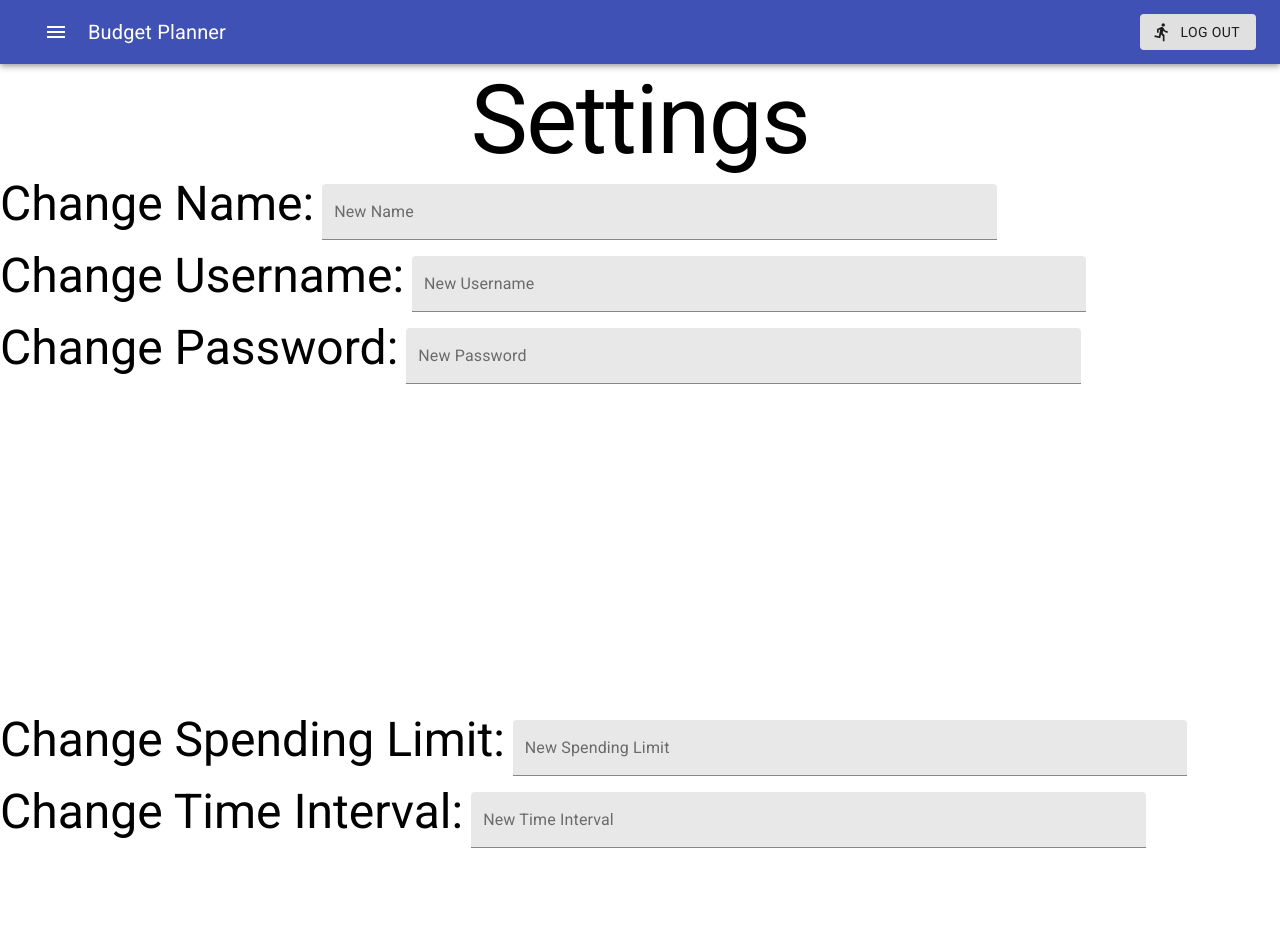
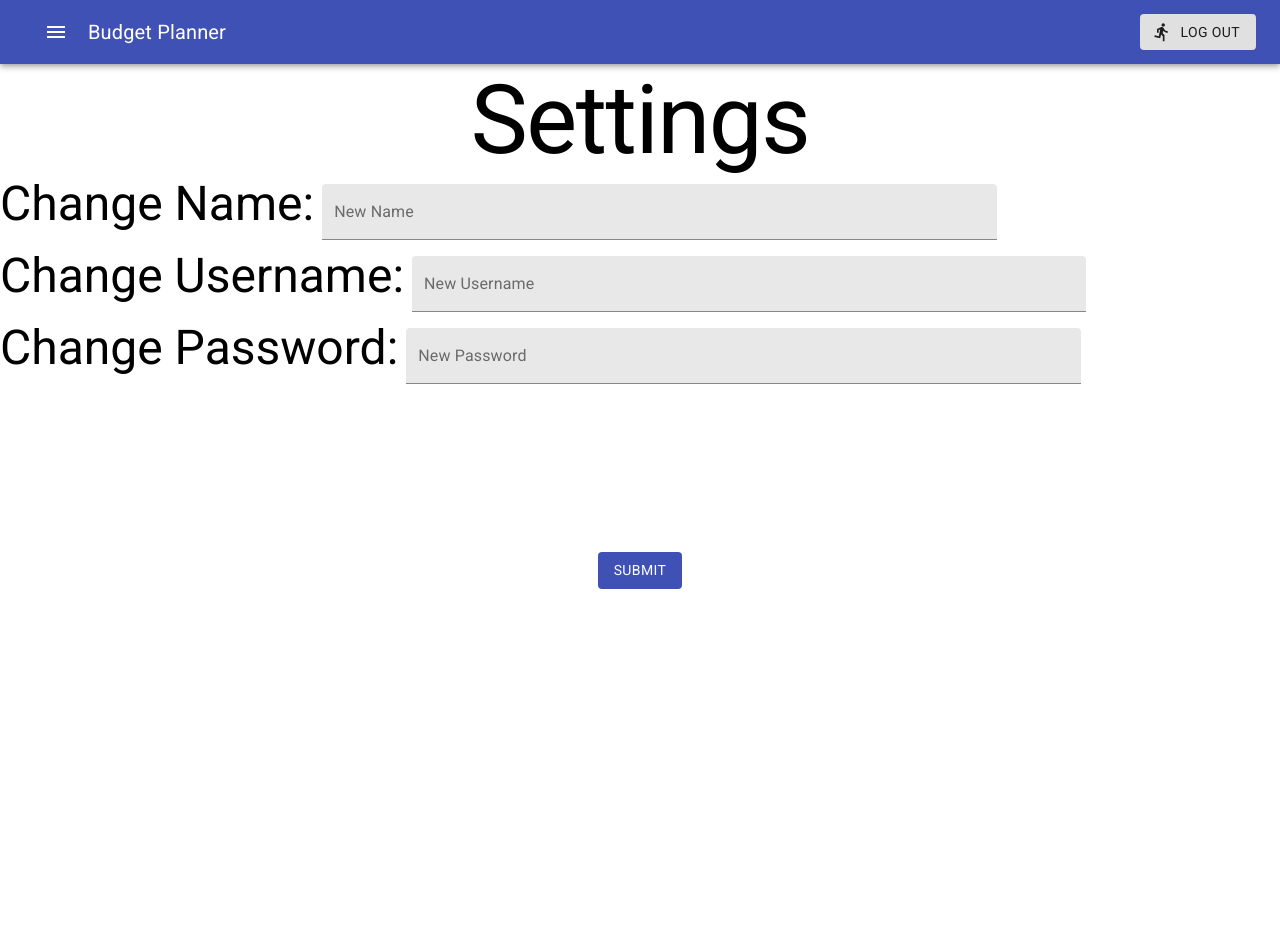
Before and after one commit to mbrewer05/csc307-team3project, a React (Create React App) app in the folder frontend/: page /settings in a window 1280 px wide. Shown: the top 952 px of the page. After the commit the page ends 800 px from the top, so only its background shows below. Built offline with nearby package versions, Linux system fonts and the light colour scheme; sample sign-in values are in the browser's storage.

Commit message:
added spent/gained text field, cleaned up extra junk on settings pages and deleted profile page

```diff
--- a/frontend/src/App.js
+++ b/frontend/src/App.js
@@ -1,5 +1,4 @@
 import React, {useState, useEffect} from 'react';
-import ProfilePage from "./pages/ProfilePage.js"
 import TransactionPage from "./pages/TransactionPage.js"
 import SettingsPage from "./pages/SettingsPage.js"
 import StatsPage from "./pages/StatsPage.js"
@@ -35,10 +34,6 @@ function App() {
                         <CreateAccPage curUser={currentUser} setCurUser={setCurrentUser}/>
                     </Route>
 
-                    <Route path="/profile">
-                        <ProfilePage curUser={currentUser} setCurUser={setCurrentUser}/>
-                    </Route>
-
                     <Route path="/transactions">
                         <TransactionPage curUser={currentUser} setCurUser={setCurrentUser}/>
                     </Route>
--- a/frontend/src/components/TempDrawer.js
+++ b/frontend/src/components/TempDrawer.js
@@ -47,9 +47,6 @@ function TempDrawer() {
             onKeyDown={toggleDrawer(anchor, false)}
         >
             <List>
-                <ListItem button key={"Profile"} component={Link} to="/profile">
-                    <ListItemText primary={"Profile"} />
-                </ListItem>
                 <ListItem button key={"Transactions"} component={Link} to="/transactions">
                     <ListItemText primary={"Transactions"} />
                 </ListItem>
--- a/frontend/src/components/TransactionTable.js
+++ b/frontend/src/components/TransactionTable.js
@@ -53,7 +53,7 @@ function TransactionTable(props) {
             <StyledTableCell>Description</StyledTableCell>
             <StyledTableCell>Category</StyledTableCell>
             <StyledTableCell align="right">Amount</StyledTableCell>
-            <StyledTableCell align="right">Spent?</StyledTableCell>
+            <StyledTableCell align="right">Spent/Gained</StyledTableCell>
             <StyledTableCell align="right"></StyledTableCell>
           </TableRow>
         </TableHead>
@@ -67,7 +67,7 @@ function TransactionTable(props) {
               <TableCell>{row.category}</TableCell>
               <TableCell align="right">{row.amount}</TableCell>
               <TableCell align="right">{row.balance}</TableCell>
-              <TableCell align="left">{row.spent}</TableCell>
+              <TableCell align="left">{row.spent=="1" ? "Spent" : "Gained"}</TableCell>
               <Grid
                 container
                 direction="row"
@@ -75,14 +75,6 @@ function TransactionTable(props) {
                 justify="center"
               >
                 &nbsp;
-                {/* <Button
-                  id="button-edit"
-                  color="inherit"
-                  variant="contained"
-                  disableElevation
-                >
-                  Edit
-                </Button> */}
                 &nbsp;
                 &nbsp;
                 <Button
--- a/frontend/src/pages/CreateAccPage.js
+++ b/frontend/src/pages/CreateAccPage.js
@@ -38,22 +38,22 @@ function CreateAccPage() {
 	const classes = useStyles();
     const axios = require('axios');
     const history = useHistory();
-    const [newUser, setNewUser] = React.useState({name:'', username:'', password:'', budget:0});
+    const [newUser, setNewUser] = React.useState({name:'', username:'', password:''});
     const [error, setError] = React.useState('');
 
     function handleChange(event){
         const {name, value} = event.target;
         if (name === 'name'){
             setNewUser({name:value, username:newUser['username'],
-                password:newUser['password'], budget:newUser['budget']});
+                password:newUser['password']});
         }
         else if (name === 'username'){
             setNewUser({name:newUser['name'], username:value,
-                password:newUser['password'], budget:newUser['budget']});
+                password:newUser['password']});
         }
         else if (name === 'password'){
             setNewUser({name:newUser['name'], username:newUser['username'],
-                password:value, budget:newUser['budget']});
+                password:value});
         }
     }
 
@@ -61,7 +61,7 @@ function CreateAccPage() {
         if(newUser['name'] && newUser['username'] && newUser['password']){
             makePostCall().then(result => {
                 if(result.status == 201){
-                    setNewUser({name:'', username:'', password:'', budget:0});
+                    setNewUser({name:'', username:'', password:''});
                     history.push("/login");
                 }
             });
--- a/frontend/src/pages/SettingsPage.js
+++ b/frontend/src/pages/SettingsPage.js
@@ -18,7 +18,7 @@ const useStyles = makeStyles((theme) => ({
 
 function SettingsPage(props) {
   const classes = useStyles();
-  const [user, setSettings] = React.useState({name: '', username: '', password: '', budget: '', timeInterval: -1, spendingAlter: false});
+  const [user, setSettings] = React.useState({name: '', username: '', password: ''});
   const axios = require('axios');
 
   async function submitSettingsForm() {
@@ -45,21 +45,6 @@ function SettingsPage(props) {
       setSettings(
         {name: user['name'], username: user['username'], password: event.target.value,
         budget: user['budget'], timeInterval: user['description'], spendingAlter: user['spendingAlter']});
-    }
-    else if (event.target.name === "budget") {
-      setSettings(
-        {name: user['name'], username: user['username'], password: user['password'],
-        budget: (event.target.value), timeInterval: user['description'], spendingAlter: user['spendingAlter']});
-    }
-    else if (event.target.name === "timeInterval") {
-      setSettings(
-        {name: user['name'], username: user['username'], password: user['password'],
-        budget: user['budget'], timeInterval: parseInt(event.target.value), spendingAlter: user['spendingAlter']});
-    }
-    else if (event.target.name === "SpendingAlter") {
-      setSettings(
-        {name: user['name'], username: user['username'], password: user['password'],
-        budget: user['budget'], timeInterval: user['description'], spendingAlter: event.target.value});
     }
   }
   if (localStorage.getItem('currentUser'))
@@ -126,76 +111,6 @@ function SettingsPage(props) {
             </br>
             <br>
             </br>
-            <br>
-            </br>
-            <br>
-            </br>
-            <br>
-            </br>
-            <br>
-            </br>
-            <br>
-            </br>
-            <br>
-            </br>
-            <br>
-            </br>
-            <br>
-            </br>
-            <br>
-            </br>
-            <br>
-            </br>
-            <br>
-            </br>
-          </div>
-          <div>
-            <Typography variant = "h3" align="left">
-              Change Spending Limit:
-              <TextField
-                id="filled-multiline-flexible"
-                label="New Spending Limit"
-                name = "budget"
-                type = "budget"
-                multiline
-                rowsMax={4}
-                onChange={handleChange}
-                variant="filled"
-              />
-            </Typography>
-          </div>
-          <div>
-            <Typography variant = "h3" align="left">
-              Change Time Interval:
-              <TextField
-                id="filled-multiline-flexible"
-                label="New Time Interval"
-                name = "timeInterval"
-                type = "timeInterval"
-                multiline
-                rowsMax={4}
-                onChange={handleChange}
-                variant="filled"
-              />
-            </Typography>
-          </div>
-          <div>
-              <br>
-              </br>
-              <br>
-              </br>
-              <br>
-              </br>
-              <br>
-              </br>
-              <br>
-              </br>
-          </div>
-          <div>
-            <Typography variant = "h3" align="left">
-              Alert When going over spending limit?
-              <Checkbox inputProps={{ 'aria-label': 'uncontrolled-checkbox' }} />
-            </Typography>
           </div>
           <div>
               <br>
```
